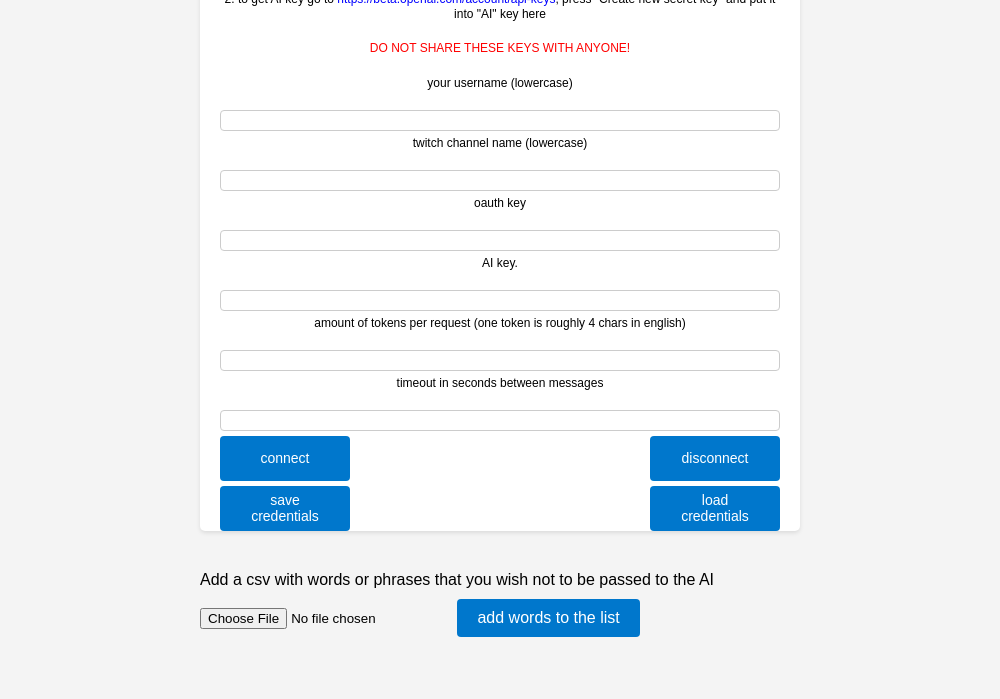
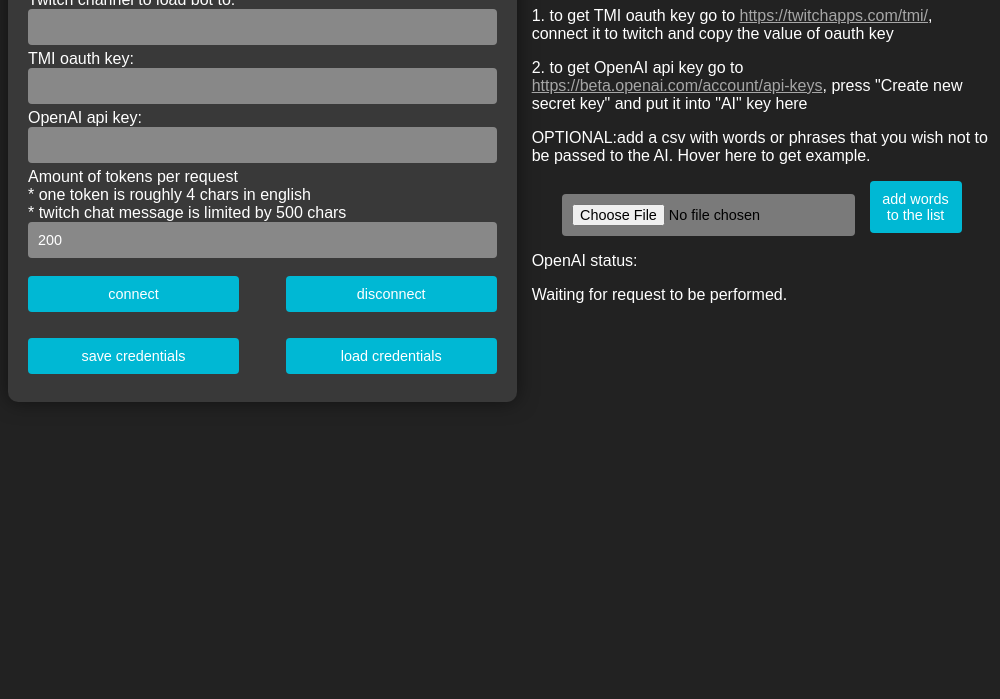
Before and after one commit to irisrumtub/GPT-Twitch-Chatbot, an Electron app: page index.html in a window 1000 px wide. Shown: the part 101-800 px from the top of the page. Drawn offline with Linux system fonts and the light colour scheme.

Commit message:
QoL improvements

```diff
--- a/css/style.css
+++ b/css/style.css
@@ -1,106 +1,184 @@
+::-webkit-scrollbar {
+  display: none;
+}
+input::-webkit-outer-spin-button,
+input::-webkit-inner-spin-button {
+  -webkit-appearance: none;
+  margin: 0;
+}
+
+/* Firefox */
+input[type=number] {
+  -moz-appearance: textfield;
+}
+.showPass {
+  position: absolute;
+  left: 350px;
+  top: 27px;
+  z-index:2;
+}
+/* [type="checkbox"]{
+  position: relative;
+  bottom: 18px;
+  left: 130px;
+
+} */
+p a {
+  color: rgba(255, 255, 255, 0.6) !important
+}
+.tooltip {
+  position: relative;
+}
+
+.tooltip[help]:hover:after {
+  content: attr(help);
+  position: absolute;
+  top: 100%;
+  left: 50%;
+  transform: translate(-50%, -6px);
+  padding: 4px 8px;
+  background-color: black;
+  color: white;
+  font-size: 12px;
+  white-space: pre-wrap;
+  z-index: 1;
+}
+
 body {
-  font-family: sans-serif;
-  background-color: #f4f4f4;
-  margin: 0;
-  padding: 0;
+  font-family: 'Arial', sans-serif;
+  color: #fff;
+  background-color: #222;
 }
 
 .maincontainer {
-  max-width: 600px;
-  margin: 0 auto;
-  padding: 5px;
+  display: flex;
+  align-items:flex-start;
+  justify-content: center;
+  height: 300px;
 }
 
 .formcontainer {
-  background-color: white;
-  border-radius: 5px;
-  box-shadow: 0 2px 4px rgba(0, 0, 0, 0.1);
-  padding: 0 20px;
-  text-align: center;
+  width: 100%;
+  background-color: rgba(255, 255, 255, 0.1);
+  border-radius: 10px;
+  padding: 20px;
+  box-sizing: border-box;
+  box-shadow: 0 0 20px rgba(0, 0, 0, 0.5);
+}
+.formcontainer label {
+  display: block;
+  font-size: 1em;
+  margin-top: 5px;
 }
 
-.formcontainer h1 {
-  font-size: 30px;
-  margin: 0 0 20px;
-  font-weight: bold;
+.formcontainer input[type="text"] {
+  width: 100%;
+  padding: 10px;
+  box-sizing: border-box;
+  border: none;
+  border-radius: 4px;
+  background-color: rgba(255, 255, 255, 0.4);
+  font-size: 0.9em;
+  color:#fff
+}
+.formcontainer input[type="password"] {
+  width: 100%;
+  padding: 10px;
+  box-sizing: border-box;
+  border: none;
+  border-radius: 4px;
+  background-color: rgba(255, 255, 255, 0.4);
+  font-size: 0.9em;
+  color:#fff
+}
+.formcontainer input[type="number"] {
+  width: 100%;
+  padding: 10px;
+  box-sizing: border-box;
+  border: none;
+  border-radius: 4px;
+  background-color: rgba(255, 255, 255, 0.4);
+  font-size: 0.9em;
+  color:#fff
 }
 
-.formcontainer p {
-  font-size: 12px;
-  margin: 0 0 20px;
-  line-height: 1.2;
-}
-
-.formcontainer a {
-  color: blue;
-  text-decoration: none;
-}
-
-.formcontainer label {
-  margin-top: 5px;
-  display: block;
-  font-size: 12px;
-  margin-bottom: 0px;
-}
-
-.formcontainer input{
-  width: 100%;
-  padding: 5px 0px;
-  padding-top: 0px;
-  border: 1px solid #ccc;
-  border-radius: 4px;
-  box-sizing: border-box;
-  text-align: center;
-  font-size: 12px;
+.formcontainer input[type="text"]:focus {
+  background-color: #ddd;
+  outline: none;
+  color: black;
 }
 
 .CDbuttons {
   display: flex;
   justify-content: space-between;
-  margin-top: 5px;
+  margin-top: 10px;
 }
 
 .CDbuttons button {
-  width: 130px;
-  height: 45px;
-  padding: 5px 20px;
-  background-color: #0077cc;
-  color: white;
+  width: 45%;
+  background-color: #00b8d4;
+  color: rgba(255, 255, 255, 1);
+  padding: 10px;
+  margin: 8px 0;
   border: none;
   border-radius: 4px;
-  font-size: 14px;
   cursor: pointer;
+  font-size: 0.9em;
 }
 
 .CDbuttons button:hover {
-  background-color: #0066b3;
+  background-color: #0052cc;
 }
 
 .features {
-  margin-top: 40px;
+  padding-left: 15px;
+  margin-top: 20px;
+}
+
+.features h1{
+  text-align: center;
+}
+
+.features p{
   text-align: left;
 }
 
 .features label {
-  display: block;
-  font-size: 16px;
+  font-size: 1em;
   margin-bottom: 10px;
+}
+.wordlist-container {
+  text-align: center;
+  margin-top:10px;
 }
 
 .features input[type="file"] {
-  margin-bottom: 20px;
+  font-size: 0.9em;
+  padding: 10px;
+  border: none;
+  border-radius: 4px;
+  background-color: rgba(255, 255, 255, 0.4);
+  height: 100%;
+  color: black;
 }
 
 .features button {
-  padding: 10px 20px;
-  background-color: #0077cc;
-  color: white;
+  margin-left: 10px;
+  width: 20%;
+  background-color: #00b8d4;
+  color: rgba(255, 255, 255, 1);;
+  padding: 10px;
   border: none;
   border-radius: 4px;
-  font-size: 16px;
   cursor: pointer;
+  font-size: 0.9em;
+  height: 100%;
 }
 
 .features button:hover {
-  background-color: #0066b3;
+  background-color: #0052cc;
 }
+#loadComplete {
+  margin-top: 10px;
+  font-size: 1em;
+}
--- a/index.html
+++ b/index.html
@@ -6,34 +6,26 @@
   <body>
     <div class="maincontainer">
       <div class="formcontainer">
-        <h1>Twitch AI chat bot</h1>
-        <p>
-          1. to get OAuth key go to
-          <a id="tmilink" href="#">https://twitchapps.com/tmi/</a>, connect it
-          to twitch and copy the value of oauth key
-        </p>
-        <p>
-          2. to get AI key go to
-          <a id="ailink" href="#">https://beta.openai.com/account/api-keys</a>,
-          press "Create new secret key" and put it into "AI" key here
-        </p>
-        <p style="color: red">DO NOT SHARE THESE KEYS WITH ANYONE!</p>
         <form id="oauth-form">
-          <label for="username">your username (lowercase)</label><br />
-          <input type="text" id="username" name="username" /><br />
-          <label for="channel">twitch channel name (lowercase)</label><br />
-          <input type="text" id="channel" name="channel" /><br />
-          <label for="oauth">oauth key</label><br />
-          <input type="text" id="oauth" name="oauth" /><br />
-          <label for="aiKey">AI key.</label><br />
-          <input type="text" id="aiKey" name="aiKey" /><br />
+          <div class="showPass">
+          Show keys:
+          <input type="checkbox" id="password-toggle">
+          </div>
+          <label for="username">Your username:</label>
+          <input type="text" id="username" name="username" />
+          <label for="channel">Twitch channel to load bot to:</label>
+          <input type="text" id="channel" name="channel" />
+          <label for="oauth">TMI oauth key:</label>
+          <input type="password" id="oauth" name="oauth" />
+          <label for="aiKey">OpenAI api key:</label>
+          <input type="password" id="aiKey" name="aiKey" />
           <label for="tokens"
-            >amount of tokens per request (one token is roughly 4 chars in
-            english)</label
-          ><br />
-          <input type="text" id="tokens" name="tokens" /><br />
-          <label for="timeout">timeout in seconds between messages</label><br />
-          <input type="text" id="timeout" name="timeout" /><br />
+            >Amount of tokens per request <br>* one token is roughly 4 chars in
+            english<br>* twitch chat message is limited by 500 chars</label
+          >
+          <input type="number" id="tokens" name="tokens" value="200" min="0"/>
+          <!-- <label for="timeout">timeout in seconds between messages</label>
+          <input type="number" id="timeout" name="timeout" /> -->
         </form>
         <div class="CDbuttons">
           <button value="start" id="submit">connect</button>
@@ -42,16 +34,38 @@
         <div class="CDbuttons">
           <button id="saveCreds">save credentials</button>
           <button id="loadCreds">load credentials</button>
+
         </div>
       </div>
       <div class="features">
-        <label for="wordlist"
-          >Add a csv with words or phrases that you wish not to be passed to the
-          AI</label
+        <h1>Twitch AI chat bot</h1>
+        <p>
+          1. to get TMI oauth key go to
+          <a id="tmilink" href="#">https://twitchapps.com/tmi/</a>, connect it
+          to twitch and copy the value of oauth key
+        </p>
+        <p>
+          2. to get OpenAI api key go to
+          <a id="ailink" href="#">https://beta.openai.com/account/api-keys</a>,
+          press "Create new secret key" and put it into "AI" key here
+        </p>
+        <p class="tooltip" help="The file should contain exact words and phrases with no spaces between them and separated by comma like:
+
+blue,adam's apple,b0rder-box
+
+once you've loaded the file it is stored in root directory of the bot as 'stoplist.csv' and you don't have to load it again. You can edit file manually." for="wordlist"
+          >OPTIONAL:add a csv with words or phrases that you wish not to be passed to the
+          AI. Hover here to get example.<br></p
         >
-        <input id="wordlist" type="file" accept=".csv" />
-        <button id="addWords">add words to the list</button>
+        <div class="wordlist-container">
+          <input id="wordlist" type="file" accept=".csv" />
+          <button id="addWords">add words to the list</button>
+        </div>
         <div id="loadComplete"></div>
+        <div class="statuses">
+          <p>OpenAI status:</div>
+          <div id="aiStatus">Waiting for request to be performed.</div>
+        </div>
       </div>
     </div>
     <script>
@@ -63,5 +77,16 @@
     <script>
       require("./banwords.js");
     </script>
+
+<script>
+  let oauthInput = document.getElementById('oauth');
+  let aiKeyInput = document.getElementById('aiKey');
+  let toggle = document.getElementById('password-toggle');
+
+  toggle.addEventListener('change', function() {
+    oauthInput.type = this.checked ? 'text' : 'password';
+    aiKeyInput.type = this.checked ? 'text' : 'password';
+  });
+</script>
   </body>
 </html>
--- a/index.js
+++ b/index.js
@@ -5,7 +5,8 @@ function createWindow () {
   // Create the browser window with the `nodeIntegration` option enabled.
   const win = new BrowserWindow({
     width: 1000,
-    height: 800,
+    height: 615,
+    autoHideMenuBar: true,
     webPreferences: {
       nodeIntegration: true,
       contextIsolation: false,
--- a/savenload.js
+++ b/savenload.js
@@ -7,11 +7,15 @@ save.addEventListener('click', (event) => {
   const channel = document.getElementById('channel').value;
   const oauth = document.getElementById('oauth').value;
   const aiKey = document.getElementById('aiKey').value;
+  const tokens = document.getElementById('tokens').value;
+  const timeout = document.getElementById('timeout').value
   const config = {
     username,
     channel,
     oauth,
-    aiKey
+    aiKey,
+    tokens,
+    timeout
   };
   fs.writeFileSync('config', JSON.stringify(config));
 });
@@ -27,6 +31,8 @@ try {
   document.getElementById('channel').value = config.channel;
   document.getElementById('oauth').value = config.oauth;
   document.getElementById('aiKey').value = config.aiKey;
+  document.getElementById('tokens').value = config.tokens;
+  document.getElementById('timeout').value = config.timeout;
 } catch (error) {
   // File does not exist or JSON string is invalid
   console.log('No valid config found');
```
Also changed, not shown: logic.js (+46 -26 lines).
